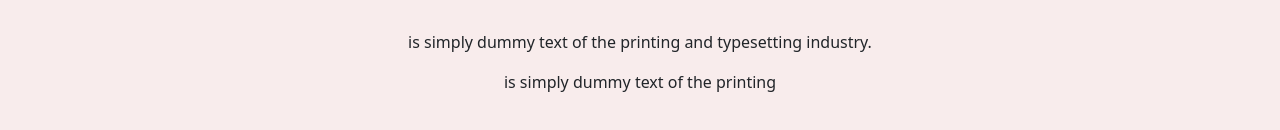
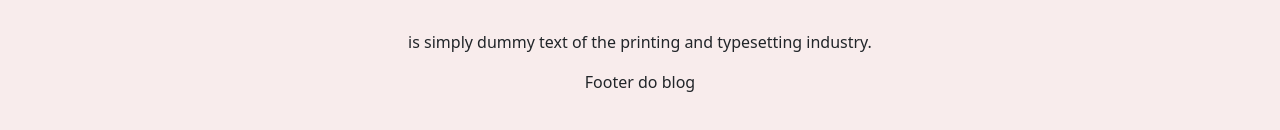
Before and after one commit to fernandorrn3/projeto-blog-redux, a React (Create React App) app: page / in a window 1280 px wide. Shown: the part 3006-3136 px from the top of the page. Built offline with nearby package versions, Linux system fonts and the light colour scheme.

Commit message:
adicionando novo nome footer

```diff
--- a/src/componentes/footer/footer.jsx
+++ b/src/componentes/footer/footer.jsx
@@ -5,7 +5,7 @@ export  const Footer = () =>{
 
  <div className='footer'>
    <p>is simply dummy text of the printing and typesetting industry.</p>
-   <p>is simply dummy text of the printing </p>
+   <p>Footer do blog </p>
 
     </div>
 
```
